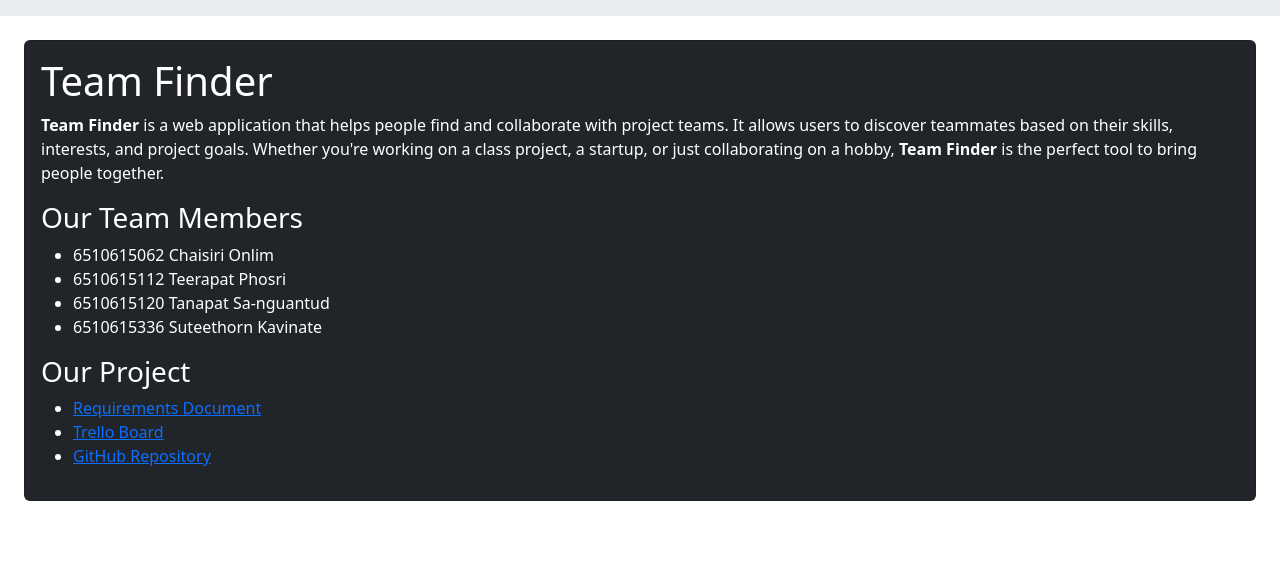
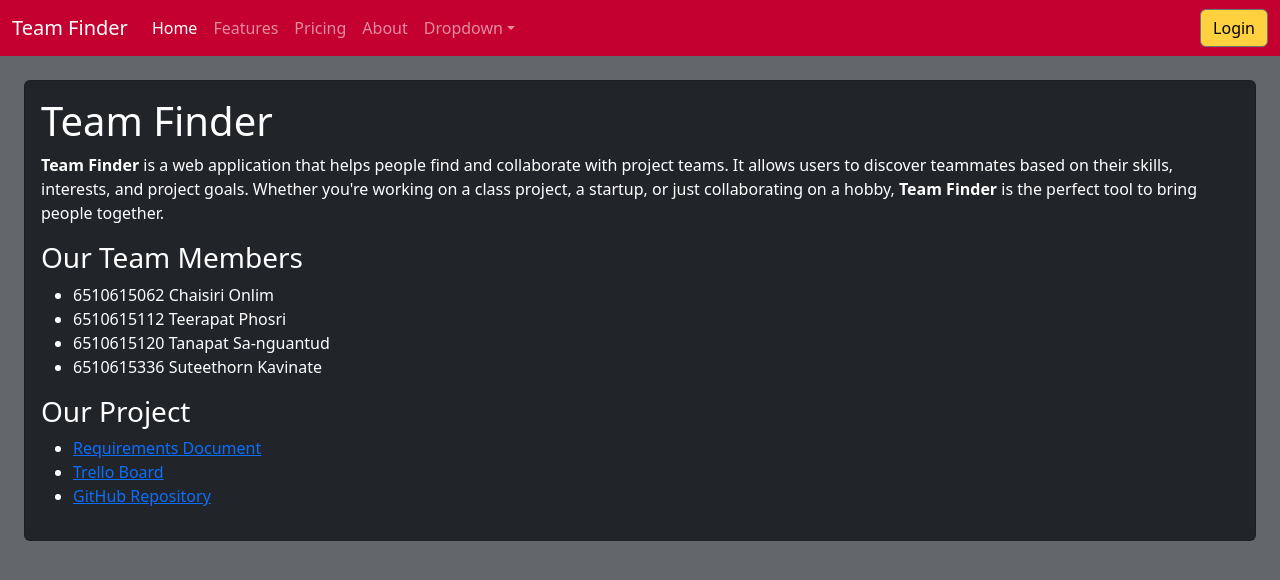
Before and after one commit to tu-teamfinder/teamfinder-deploy, a Django app: page /about in a window 1280 px wide. Shown: the top 580 px of the page. Run offline with Django 5.2, Linux system fonts and the light colour scheme; some libraries are stand-ins or nearby versions.

Commit message:
update base.html

```diff
--- a/teamfinder/teamfinder_app/templates/base.html
+++ b/teamfinder/teamfinder_app/templates/base.html
@@ -6,11 +6,52 @@
     <meta name="viewport" content="width=device-width, initial-scale=1.0">
     <title>{% block title %}{% endblock %}</title>
     <link href="https://cdn.jsdelivr.net/npm/bootstrap@5.3.3/dist/css/bootstrap.min.css" rel="stylesheet" integrity="sha384-QWTKZyjpPEjISv5WaRU9OFeRpok6YctnYmDr5pNlyT2bRjXh0JMhjY6hW+ALEwIH" crossorigin="anonymous">
-    <link rel="stylesheet" href="{% static 'styles/base.css' %}">
+    <link rel="stylesheet" href="{% static 'styles/bootstrap.css' %}">
+
 </head>
-<body>
-    <nav class="navbar bg-body-secondary"></nav>
-    {% block content %}
-    {% endblock %}
-</body>
+<body style="background-color: #63666a;">
+    <nav class="navbar navbar-expand-lg" style="background-color: #c3002f;" data-bs-theme="dark">
+        <div class="container-fluid">
+          <a class="navbar-brand" href="#">Team Finder</a>
+          <button class="navbar-toggler" type="button" data-bs-toggle="collapse" data-bs-target="#navbarColor01" aria-controls="navbarColor01" aria-expanded="false" aria-label="Toggle navigation">
+            <span class="navbar-toggler-icon"></span>
+          </button>
+          <div class="collapse navbar-collapse" id="navbarColor01">
+            <ul class="navbar-nav me-auto">
+              <li class="nav-item">
+                <a class="nav-link active" href="#">Home
+                  <span class="visually-hidden">(current)</span>
+                </a>
+              </li>
+              <li class="nav-item">
+                <a class="nav-link" href="#">Features</a>
+              </li>
+              <li class="nav-item">
+                <a class="nav-link" href="#">Pricing</a>
+              </li>
+              <li class="nav-item">
+                <a class="nav-link" href="#">About</a>
+              </li>
+              <li class="nav-item dropdown">
+                <a class="nav-link dropdown-toggle" data-bs-toggle="dropdown" href="#" role="button" aria-haspopup="true" aria-expanded="false">Dropdown</a>
+                <div class="dropdown-menu">
+                  <a class="dropdown-item" href="#">Action</a>
+                  <a class="dropdown-item" href="#">Another action</a>
+                  <a class="dropdown-item" href="#">Something else here</a>
+                  <div class="dropdown-divider"></div>
+                  <a class="dropdown-item" href="#">Separated link</a>
+                </div>
+              </li>
+            </ul>
+            <form class="d-flex" action="{% url 'login' %}" method="get">
+                {% csrf_token %}
+                {{ form }}
+              <button class="btn btn-secondary my-2 my-sm-0" type="submit" style="background-color: #ffd13f; color: black;">Login</button>
+            </form>
+          </div>
+        </div>
+      </nav>
+      <script src="https://cdn.jsdelivr.net/npm/bootstrap@5.1.3/dist/js/bootstrap.bundle.min.js"></script>
+    {% block content %}{% endblock %}
+    </body>
 </html>
```
